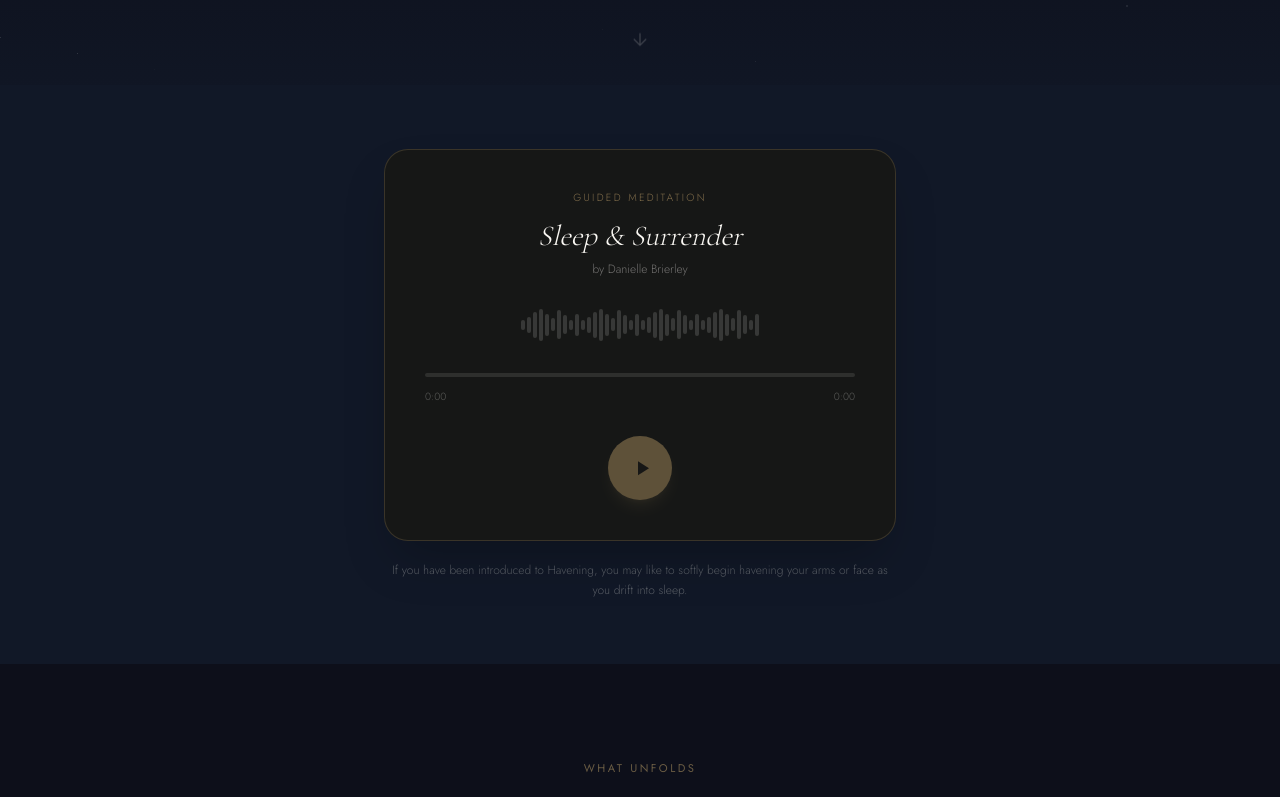
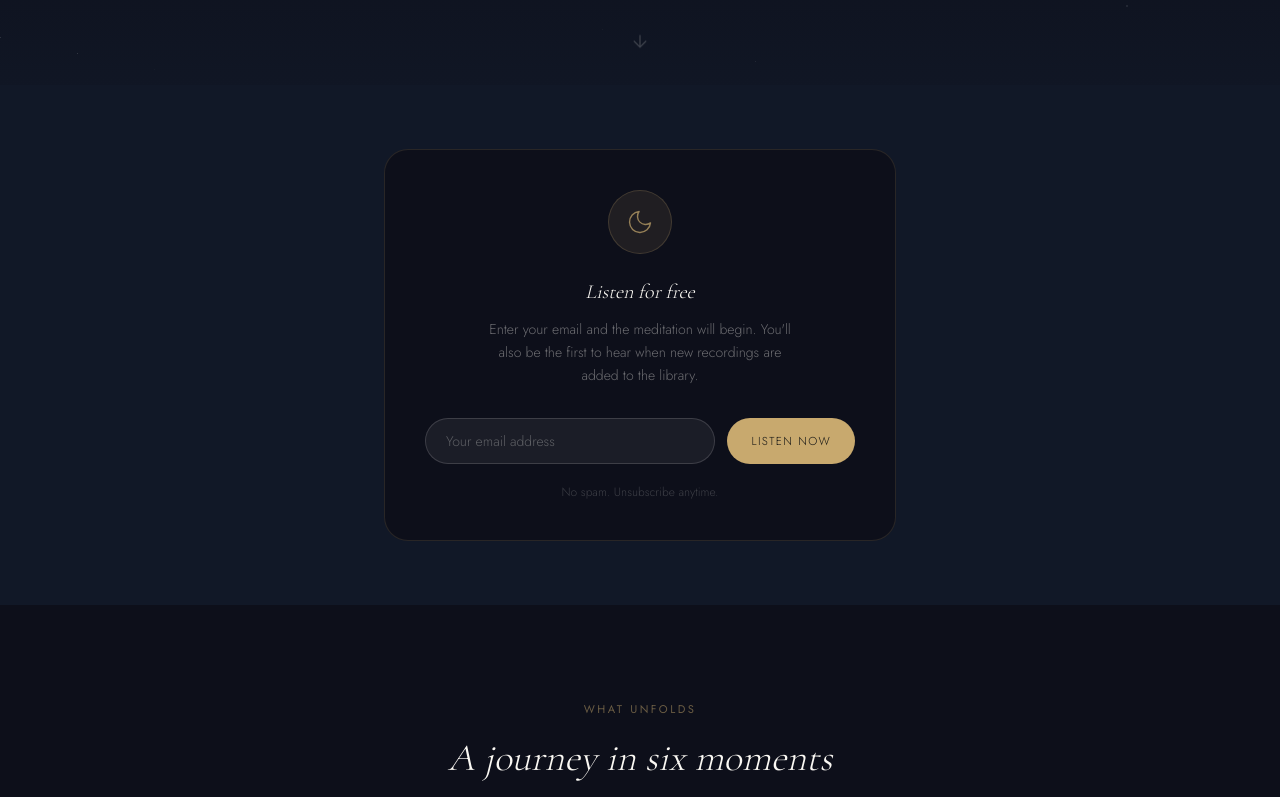
Before and after one commit to Harmonizedtherapies/-harmonized-therapies, a Next.js app: page /meditation/sleep in a window 1280 px wide. Shown: the part 715-1512 px from the top of the page. Built offline with nearby package versions, Linux system fonts and the light colour scheme.

Commit message:
Add email gate to Sleep & Surrender meditation
Requires email sign-up before accessing player. Email saved to
newsletter_signups. Access remembered in localStorage so returning
visitors don't need to sign up again.

Co-Authored-By: Claude Sonnet 4.6 <noreply@anthropic.com>

```diff
--- a/src/app/meditation/sleep/page.tsx
+++ b/src/app/meditation/sleep/page.tsx
@@ -1,14 +1,11 @@
+'use client'
+import { useState, useEffect } from 'react'
 import Link from 'next/link'
-import type { Metadata } from 'next'
 import MeditationPlayer from '@/components/MeditationPlayer'
 import FadeIn from '@/components/FadeIn'
-import FloatingOrbs from '@/components/FloatingOrbs'
+import { supabase } from '@/lib/supabase'
 
-export const metadata: Metadata = {
-  title: 'Sleep & Surrender — Guided Meditation',
-  description:
-    'A free guided sleep meditation by Danielle Brierley of Harmonized Therapies. A gentle journey into deep rest for anyone whose nervous system has forgotten how to let go.',
-}
+const STORAGE_KEY = 'ht_sleep_access'
 
 const sections = [
   {
@@ -37,7 +34,67 @@ const sections = [
   },
 ]
 
+function EmailGate({ onUnlock }: { onUnlock: () => void }) {
+  const [email, setEmail] = useState('')
+  const [status, setStatus] = useState<'idle' | 'sending' | 'error'>('idle')
+
+  async function handleSubmit(e: React.FormEvent) {
+    e.preventDefault()
+    setStatus('sending')
+    await supabase.from('newsletter_signups').upsert(
+      [{ email, source: 'sleep-meditation' }],
+      { onConflict: 'email' }
+    )
+    localStorage.setItem(STORAGE_KEY, 'true')
+    onUnlock()
+  }
+
+  return (
+    <div className="rounded-3xl border border-gold/15 bg-[#0d0f1a] p-10 text-center">
+      <div className="w-16 h-16 rounded-full bg-gold/10 border border-gold/20 flex items-center justify-center mx-auto mb-6">
+        <svg className="w-7 h-7 text-gold/70" viewBox="0 0 24 24" fill="none" stroke="currentColor" strokeWidth="1.2">
+          <path strokeLinecap="round" strokeLinejoin="round" d="M21 12.79A9 9 0 1111.21 3a7 7 0 009.79 9.79z" />
+        </svg>
+      </div>
+      <h2 className="font-display text-xl font-light text-cream italic mb-3">
+        Listen for free
+      </h2>
+      <p className="text-cream/40 text-sm leading-relaxed mb-8 max-w-xs mx-auto">
+        Enter your email and the meditation will begin. You&apos;ll also be the first
+        to hear when new recordings are added to the library.
+      </p>
+      <form onSubmit={handleSubmit} className="flex flex-col sm:flex-row gap-3">
+        <input
+          type="email"
+          value={email}
+          onChange={e => setEmail(e.target.value)}
+          placeholder="Your email address"
+          required
+          className="flex-1 bg-white/6 border border-cream/15 rounded-full px-5 py-3 text-sm text-cream placeholder-cream/30 outline-none focus:border-gold/40 transition-colors"
+        />
+        <button
+          type="submit"
+          disabled={status === 'sending'}
+          className="bg-gold text-charcoal text-[0.72rem] tracking-[0.12em] uppercase px-6 py-3 rounded-full hover:bg-gold/80 transition-colors whitespace-nowrap disabled:opacity-60"
+        >
+          {status === 'sending' ? 'One moment…' : 'Listen Now'}
+        </button>
+      </form>
+      {status === 'error' && (
+        <p className="text-red-400 text-xs mt-3">Something went wrong — please try again.</p>
+      )}
+      <p className="text-cream/20 text-xs mt-5">No spam. Unsubscribe anytime.</p>
+    </div>
+  )
+}
+
 export default function SleepMeditationPage() {
+  const [unlocked, setUnlocked] = useState(false)
+
+  useEffect(() => {
+    if (localStorage.getItem(STORAGE_KEY) === 'true') setUnlocked(true)
+  }, [])
+
   return (
     <>
       {/* ─── HERO ─── */}
@@ -86,9 +143,11 @@ export default function SleepMeditationPage() {
         </div>
       </section>
 
-      {/* ─── PLAYER ─── */}
+      {/* ─── PLAYER / GATE ─── */}
       <section className="bg-[#111827] py-16 px-6 lg:px-10">
         <FadeIn className="max-w-lg mx-auto">
+          {unlocked ? (
+            <>
               <MeditationPlayer
                 src="/audio/sleep-and-surrender.m4a"
                 title="Sleep & Surrender"
@@ -97,6 +156,10 @@ export default function SleepMeditationPage() {
                 If you have been introduced to Havening, you may like to softly begin
                 havening your arms or face as you drift into sleep.
               </p>
+            </>
+          ) : (
+            <EmailGate onUnlock={() => setUnlocked(true)} />
+          )}
         </FadeIn>
       </section>
 
```
Lines whose indentation alone changed are shown as unchanged.
